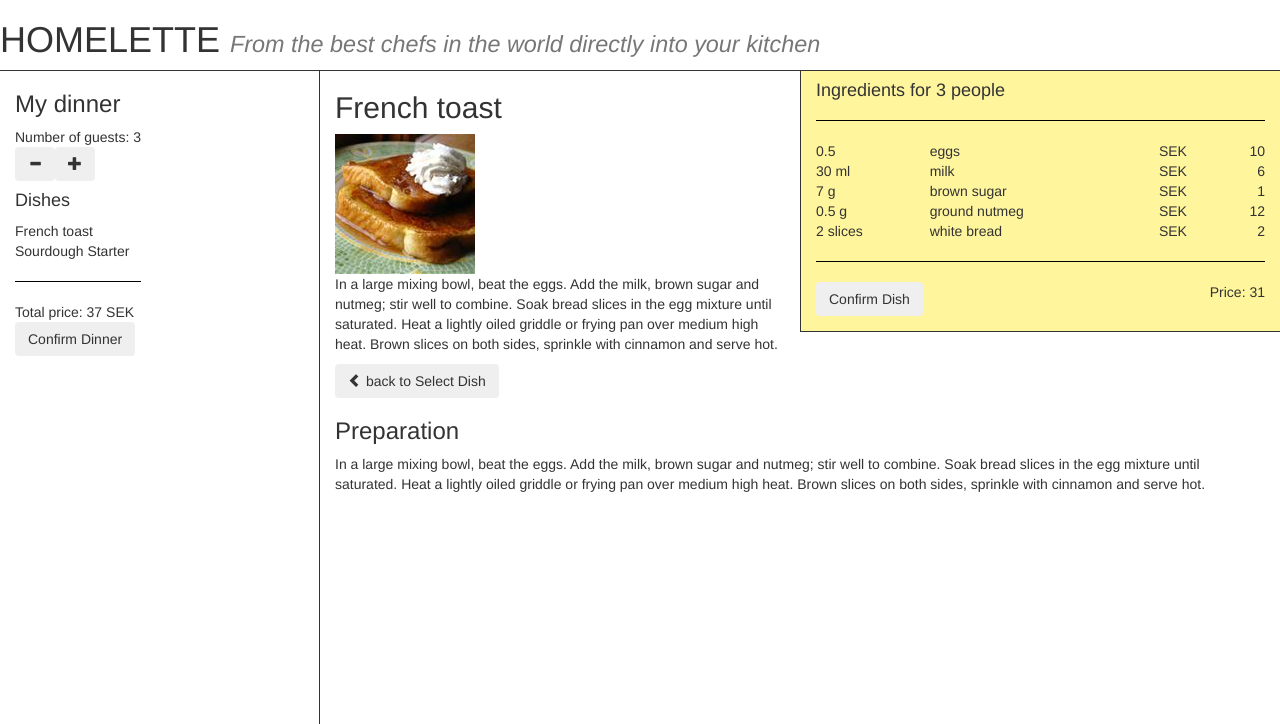
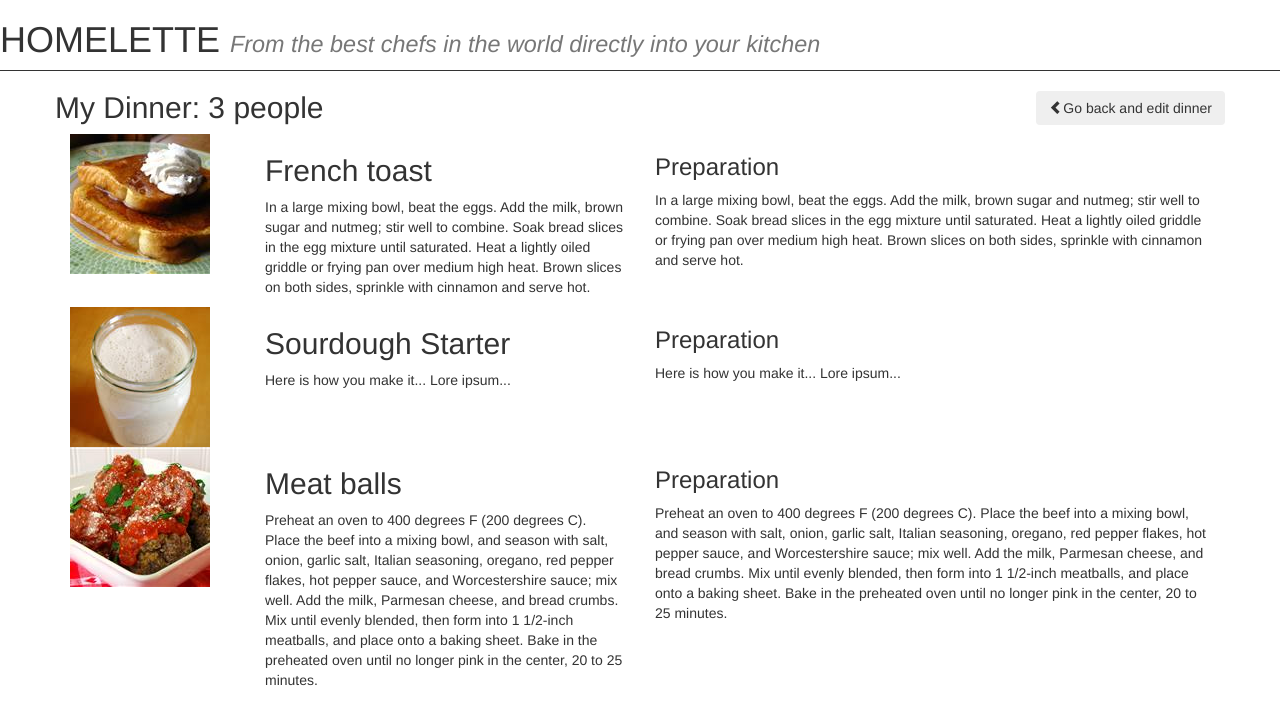
Before and after one commit to jakobivarsson/intp, a plain HTML site: page lab2/index.html in a window 1280 px wide. Shown: the top 724 px of the page. Drawn offline with nearby package versions, Linux system fonts and the light colour scheme.

Commit message:
recipeView and dinnerView

```diff
--- a/lab2/index.html
+++ b/lab2/index.html
@@ -16,9 +16,7 @@
       <h1>HOMELETTE <small><i>From the best chefs in the world directly into your kitchen</i></small></h1>
     </div>
 	<div class="container-fluid">
-        <div class="row">
-    		<div id="sidebarView" class="col-md-3"></div>
-    		<div id="mainView" class="col-md-9"></div>
+        <div id="content" class="row">
         </div>
     </div>
 
@@ -32,7 +30,9 @@
 	<script src="js/model/dinnerModel.js"></script>
 	<script src="js/view/sidebarView.js"></script>
 	<script src="js/view/browserView.js"></script>
-	<script src="js/view/dishView.js"></script>
+    <script src="js/view/dishView.js"></script>
+    <script src="js/view/dinnerView.js"></script>
+	<script src="js/view/recipeView.js"></script>
 	<script src="js/util/dom.js"></script>
   </body>
 </html>
--- a/lab2/js/app.js
+++ b/lab2/js/app.js
@@ -2,10 +2,13 @@ document.addEventListener("DOMContentLoaded", function() {
 	//We instantiate our model
 	var model = new DinnerModel();
 
+
 	//And create the needed controllers and views
-	var sidebarView = new SidebarView(document.getElementById("sidebarView"), model);
-	// var browserView = new BrowserView(document.getElementById("mainView"), model);
-	var dishView = new DishView(document.getElementById("mainView"), model);
+	// var sidebarView = new SidebarView(document.getElementById("content"), model);
 
+	// var browserView = new BrowserView(document.getElementById("content"), model);
+	// var dishView = new DishView(document.getElementById("content"), model);
 
+	// var dinnerView = new DinnerView(document.getElementById("content"), model);
+	var recipeView = new RecipeView(document.getElementById("content"), model);
 });
--- a/lab2/js/model/dinnerModel.js
+++ b/lab2/js/model/dinnerModel.js
@@ -58,6 +58,68 @@ var DinnerModel = function() {
 			'quantity':15,
 			'unit':'g',
 			'price':2
+			}]
+		},{
+		'id':100,
+		'name':'Meat balls',
+		'type':'main dish',
+		'image':'meatballs.jpg',
+		'description':"Preheat an oven to 400 degrees F (200 degrees C). Place the beef into a mixing bowl, and season with salt, onion, garlic salt, Italian seasoning, oregano, red pepper flakes, hot pepper sauce, and Worcestershire sauce; mix well. Add the milk, Parmesan cheese, and bread crumbs. Mix until evenly blended, then form into 1 1/2-inch meatballs, and place onto a baking sheet. Bake in the preheated oven until no longer pink in the center, 20 to 25 minutes.",
+		'ingredients':[{
+			'name':'extra lean ground beef',
+			'quantity':115,
+			'unit':'g',
+			'price':20
+			},{
+			'name':'sea salt',
+			'quantity':0.7,
+			'unit':'g',
+			'price':3
+			},{
+			'name':'small onion, diced',
+			'quantity':0.25,
+			'unit':'',
+			'price':2
+			},{
+			'name':'garlic salt',
+			'quantity':0.7,
+			'unit':'g',
+			'price':2
+			},{
+			'name':'Italian seasoning',
+			'quantity':0.6,
+			'unit':'g',
+			'price':3
+			},{
+			'name':'dried oregano',
+			'quantity':0.3,
+			'unit':'g',
+			'price':3
+			},{
+			'name':'crushed red pepper flakes',
+			'quantity':0.6,
+			'unit':'g',
+			'price':3
+			},{
+			'name':'Worcestershire sauce',
+			'quantity':6,
+			'unit':'ml',
+			'price':7
+			},{
+			'name':'milk',
+			'quantity':20,
+			'unit':'ml',
+			'price':4
+			},{
+			'name':'grated Parmesan cheese',
+			'quantity':5,
+			'unit':'g',
+			'price':8
+			},{
+			'name':'seasoned bread crumbs',
+			'quantity':15,
+			'unit':'g',
+			'price':4
 			}]
 		}];
 
--- a/lab2/js/view/browserView.js
+++ b/lab2/js/view/browserView.js
@@ -1,6 +1,6 @@
 
 var BrowserView = function (container, model) {
-	container.appendChild(div({}, [
+	container.appendChild(div({id: "mainView", class: "col-md-9"}, [
 		div({class: "search-bar"}, [
 			h3({}, [text("SELECT DISH")]),
 			hr(),
--- /dev/null
+++ b/lab2/js/view/dinnerView.js
@@ -0,0 +1,30 @@
+
+var DinnerView = function (container, model) {
+	container.appendChild(div({id: "dinnerView", class: "container"}, [
+		div({class: "row"}, [
+			h2({}, [
+				text("My Dinner: " + model.getNumberOfGuests() + " people"),
+				button({class: "btn pull-right"}, [
+					icon({class: "glyphicon glyphicon-chevron-left"}),
+					text("Go back and edit dinner")
+				])
+			])
+		]),
+		div({class: "row"}, [
+			div({class: "col-md-9"},
+				model.getFullMenu().map(function (dish) {
+					return div({class: "col-md-4"}, [
+						div({}, [img({src: "images/" + dish.image}), text(dish.name)]),
+						text("45")
+					])
+				})
+			),
+			div({class: "col-md-3"}, [
+				text("Total:"),
+				text(model.getTotalMenuPrice() + " SEK")
+			])
+		]),
+		hr(),
+		button({class: "btn"}, [text("Print full recipe")])
+	]));
+}
--- a/lab2/js/view/dishView.js
+++ b/lab2/js/view/dishView.js
@@ -6,7 +6,7 @@ var DishView = function (container, model) {
 		return sum + ingredient.price;
 	}, 0);
 
-	container.appendChild(div({}, [
+	container.appendChild(div({id: "mainView", class: "col-md-9"}, [
 		div({class: "col-md-6"}, [
 			h2({}, [text(dish.name)]),
 			img({src: "images/" + dish.image}),
--- /dev/null
+++ b/lab2/js/view/recipeView.js
@@ -0,0 +1,27 @@
+
+var RecipeView = function (container, model) {
+	container.appendChild(div({id: "dinnerView", class: "container"}, [
+		div({class: "row"}, [
+			h2({}, [
+				text("My Dinner: " + model.getNumberOfGuests() + " people"),
+				button({class: "btn pull-right"}, [
+					icon({class: "glyphicon glyphicon-chevron-left"}),
+					text("Go back and edit dinner")
+				])
+			])
+		]),
+		div({}, model.getFullMenu().map(function (dish) {
+			return div({class: "row"}, [
+				div({class: "col-md-2"}, [img({src: "images/" + dish.image})]),
+				div({class: "col-md-4"}, [
+					h2({}, [text(dish.name)]),
+					p({}, [text(dish.description)])
+				]),
+				div({class: "col-md-6"}, [
+					h3({}, [text("Preparation")]),
+					p({}, [text(dish.description)])
+				])
+			]);
+		}))
+	]));
+}
--- a/lab2/js/view/sidebarView.js
+++ b/lab2/js/view/sidebarView.js
@@ -1,6 +1,7 @@
 
 var SidebarView = function (container, model) {
-	container.appendChild(div({class: "sidebar"}, [
+	container.appendChild(div({id: "sidebarView", class: "col-md-3"}, [
+		div({class: "sidebar"}, [
 			h3({}, [text("My dinner")]),
 			div({}, [text("Number of guests: " + model.getNumberOfGuests())]),
 			div({}, [
@@ -16,5 +17,6 @@ var SidebarView = function (container, model) {
 			div({}, [
 				button({class: "btn"}, [text("Confirm Dinner")])
 			])
+		])
 	]));
 }
```
Lines whose indentation alone changed are shown as unchanged.
